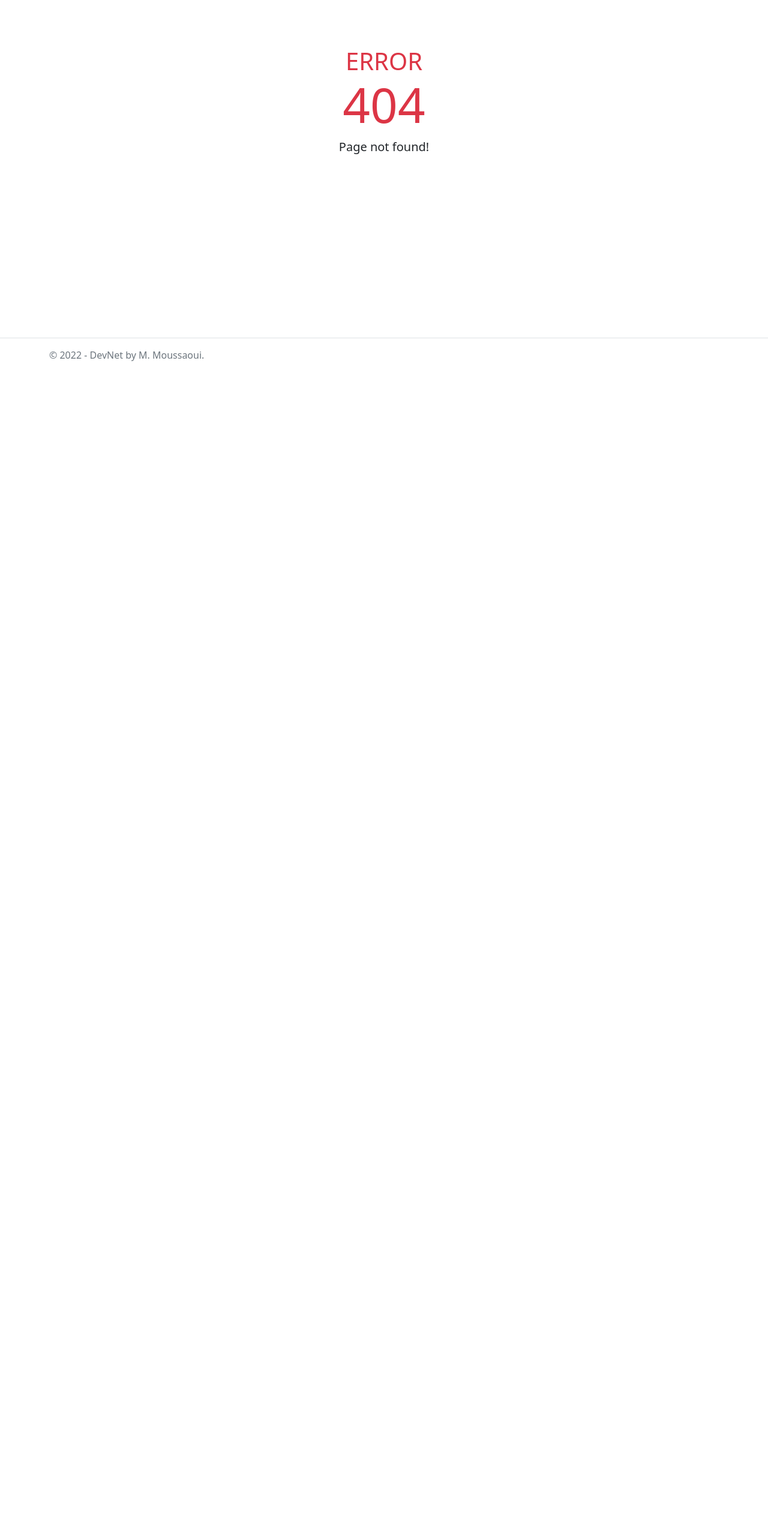
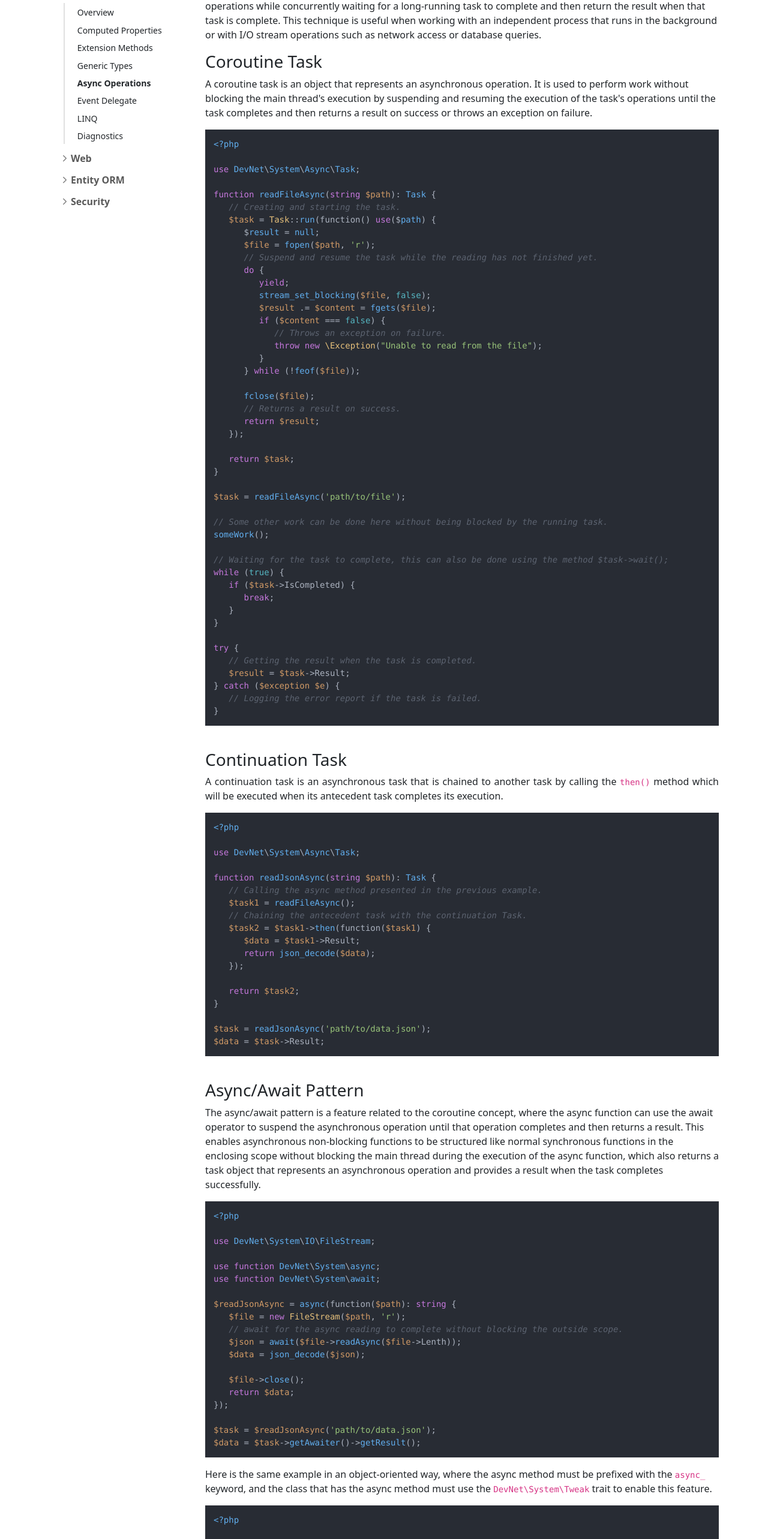
Before and after one commit to DevNet-Framework/devnet-framework.github.io, an Angular app: page /docs/core/asynchronous in a window 1280 px wide. Before the commit this address had no page. Shown: the part 180-2746 px from the top of the page at 60% size. Before the commit the page ends 800 px from the top, so only its background shows below. Built offline with nearby package versions, Linux system fonts and the light colour scheme.

Commit message:
create core/asynchronous component

```diff
--- /dev/null
+++ b/src/app/core/asynchronous/asynchronous.component.html
@@ -0,0 +1,159 @@
+<div class="container pt-3">
+   <div class="row">
+      <div id="sidebar" style="width: 260px;">
+         <app-sidebar></app-sidebar>
+      </div>
+      <div id="content" class="flex-grow-1" style="width: 400px;">
+         <article>
+            <h1>Asynchronous Operations</h1>
+            <hr>
+            <p>
+               Asynchronous programming is a cooperative multitasking technique that allows the program to perform other operations while concurrently waiting for a long-running task to complete and then return the result when that task is complete. This technique is useful when working with an independent process that runs in the background or with I/O stream operations such as network access or database queries.
+            </p>
+            <h3>Coroutine Task</h3>
+            <p>
+               A coroutine task is an object that represents an asynchronous operation. It is used to perform work without blocking the main thread's execution by suspending and resuming the execution of the task's operations until the task completes and then returns a result on success or throws an exception on failure.
+            </p>
+            <pre><code class="language-php">&lt;?php
+
+use DevNet\System\Async\Task;
+
+function readFileAsync(string $path): Task &lcub;
+   // Creating and starting the task.
+   $task = Task::run(function() use($path) &lcub;
+      $result = null;
+      $file = fopen($path, 'r');
+      // Suspend and resume the task while the reading has not finished yet.
+      do &lcub;
+         yield;
+         stream_set_blocking($file, false);
+         $result .= $content = fgets($file);
+         if ($content === false) &lcub;
+            // Throws an exception on failure.
+            throw new \Exception("Unable to read from the file");
+         }
+      } while (!feof($file));
+
+      fclose($file);
+      // Returns a result on success.
+      return $result;
+   });
+
+   return $task;
+}
+
+$task = readFileAsync('path/to/file');
+
+// Some other work can be done here without being blocked by the running task.
+someWork();
+
+// Waiting for the task to complete, this can also be done using the method $task->wait();
+while (true) &lcub;
+   if ($task->IsCompleted) &lcub;
+      break;
+   }
+}
+
+try &lcub;
+   // Getting the result when the task is completed.
+   $result = $task->Result;
+} catch ($exception $e) &lcub;
+   // Logging the error report if the task is failed.
+}
+</code></pre>
+            <br>
+            <h3>Continuation Task</h3>
+            <p class="text-justify">
+               A continuation task is an asynchronous task that is chained to another task by calling the <code>then()</code> method which will be executed when its antecedent task completes its execution.
+            </p>
+            <pre><code class="language-php">&lt;?php
+
+use DevNet\System\Async\Task;
+
+function readJsonAsync(string $path): Task &lcub;
+   // Calling the async method presented in the previous example.
+   $task1 = readFileAsync();
+   // Chaining the antecedent task with the continuation Task.
+   $task2 = $task1->then(function($task1) &lcub;
+      $data = $task1->Result;
+      return json_decode($data);
+   });
+
+   return $task2;
+}
+
+$task = readJsonAsync('path/to/data.json');
+$data = $task->Result;
+</code></pre>
+            <br>
+            <h3>Async/Await Pattern</h3>
+            <p>
+               The async/await pattern is a feature related to the coroutine concept, where the async function can use the await operator to suspend the asynchronous operation until that operation completes and then returns a result. This enables asynchronous non-blocking functions to be structured like normal synchronous functions in the enclosing scope without blocking the main thread during the execution of the async function, which also returns a task object that represents an asynchronous operation and provides a result when the task completes successfully.
+            </p>
+            <pre><code class="language-php">&lt;?php
+
+use DevNet\System\IO\FileStream;
+
+use function DevNet\System\async;
+use function DevNet\System\await;
+
+$readJsonAsync = async(function($path): string &lcub;
+   $file = new FileStream($path, 'r');
+   // await for the async reading to complete without blocking the outside scope.
+   $json = await($file->readAsync($file->Lenth));
+   $data = json_decode($json);
+
+   $file->close();
+   return $data;
+});
+
+$task = $readJsonAsync('path/to/data.json');
+$data = $task->getAwaiter()->getResult();
+</code></pre>
+            <p>
+               Here is the same example in an object-oriented way, where the async method must be prefixed with the <code>async_</code> keyword, and the class that has the async method must use the <code>DevNet\System\Tweak</code> trait to enable this feature.
+            </p>
+            <pre><code class="language-php">&lt;?php
+
+use DevNet\System\IO\FileStream;
+use DevNet\System\Tweak;
+
+use function DevNet\System\await;
+
+class Reader &lcub;
+
+   use Tweak;
+
+   public async_readJsonAsync(function($path): string
+   &lcub;
+      $file = new FileStream($path, 'r');
+      $json = await($file->readAsync($file->Lenth));
+      $data = json_decode($json);
+
+      $file->close();
+      return $data;
+   });
+}
+
+$reader = new Reader();
+$task = $reader->readJsonAsync('path/to/data.json');
+$data = $task->getAwaiter()->getResult();
+</code></pre>
+         </article>
+         <nav class="no-print" aria-label="Page navigation">
+            <ul class="nav-page">
+               <li class="nav-page-item">
+                  <a class="nav-page-link" routerLink="/docs/core/generics">
+                     <i class="chevron left"></i> Previous
+                  </a>
+               </li>
+               <li class="nav-page-item">
+                  <a class="nav-page-link" routerLink="/docs/core/delegate">
+                     Next <i class="chevron right"></i>
+                  </a>
+               </li>
+            </ul>
+         </nav>
+      </div>
+   </div>
+</div>
--- /dev/null
+++ b/src/app/core/asynchronous/asynchronous.component.ts
@@ -0,0 +1,17 @@
+import { Component, OnInit } from '@angular/core';
+import hljs from 'highlight.js/lib/common';
+
+@Component({
+  selector: 'core-asynchronous',
+  templateUrl: './asynchronous.component.html',
+  styleUrls: ['./asynchronous.component.css']
+})
+export class AsynchronousComponent  implements OnInit {
+
+  constructor() { }
+
+  ngOnInit(): void {
+    hljs.highlightAll();
+  }
+
+}
--- a/src/app/core/core-routing.module.ts
+++ b/src/app/core/core-routing.module.ts
@@ -4,12 +4,14 @@ import { OverviewComponent } from './overview/overview.component';
 import { PropertiesComponent } from './properties/properties.component';
 import { ExtensionComponent } from './extension/extension.component';
 import { GenericsComponent } from './generics/generics.component';
+import { AsynchronousComponent } from './asynchronous/asynchronous.component';
 
 const routes: Routes = [
   { path: 'docs/core/overview', component: OverviewComponent },
   { path: 'docs/core/properties', component: PropertiesComponent },
   { path: 'docs/core/extension', component: ExtensionComponent },
   { path: 'docs/core/generics', component: GenericsComponent },
+  { path: 'docs/core/asynchronous', component: AsynchronousComponent },
   { path: 'docs/core', redirectTo: 'docs/core/overview', pathMatch: 'full' }
 ];
 
--- a/src/app/core/core.module.ts
+++ b/src/app/core/core.module.ts
@@ -6,13 +6,15 @@ import { OverviewComponent } from './overview/overview.component';
 import { PropertiesComponent } from './properties/properties.component';
 import { ExtensionComponent } from './extension/extension.component';
 import { GenericsComponent } from './generics/generics.component';
+import { AsynchronousComponent } from './asynchronous/asynchronous.component';
 
 @NgModule({
   declarations: [
     OverviewComponent,
     PropertiesComponent,
     ExtensionComponent,
-    GenericsComponent
+    GenericsComponent,
+    AsynchronousComponent
   ],
   imports: [
     CommonModule,
```
Also changed, not shown: src/app/core/asynchronous/asynchronous.component.css (added), 1 other file (tests, documents, lock files or other folders).
